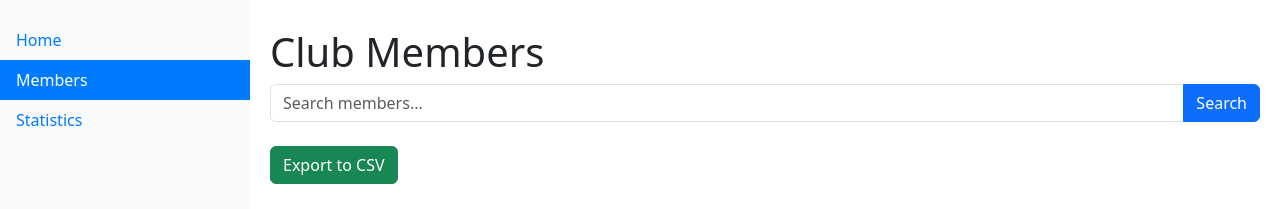
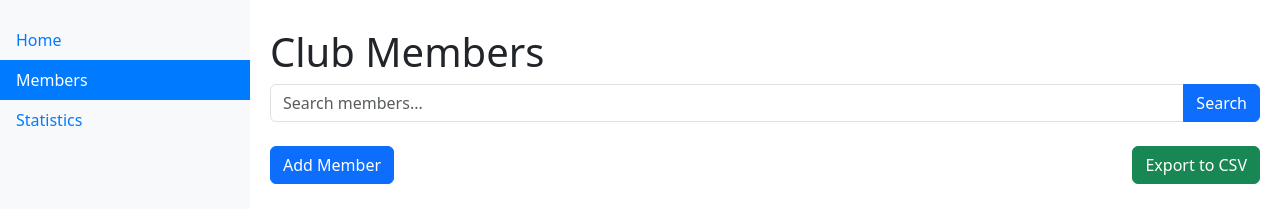
Before and after one commit to leons-code-corner/club_management_app, a Flask app: page /members in a window 1280 px wide. Shown: the top 209 px of the page. Run offline with Flask 3, Linux system fonts and the light colour scheme; the visitor is signed in with stand-in values (Sample User, id 1); data comes from the database, SQL or seed files in the repository.

Commit message:
button changes on member page

```diff
--- a/app/templates/members.html
+++ b/app/templates/members.html
@@ -13,8 +13,11 @@
         </div>
     </form>
 
+    <!-- Add member button -->
+    <a href="{{ url_for('main.add_member') }}" class="btn btn-primary mb-4">Add Member</a>
+
     <!-- Export to CSV button -->
-    <a href="{{ url_for('main.export_members') }}" class="btn btn-success mb-4">Export to CSV</a>
+    <a href="{{ url_for('main.export_members') }}" class="btn btn-success mb-4" style="position: absolute; right: 20px;">Export to CSV</a>
 
     <table class="table table-striped">
         <thead>
```
